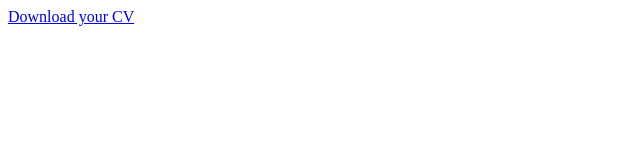
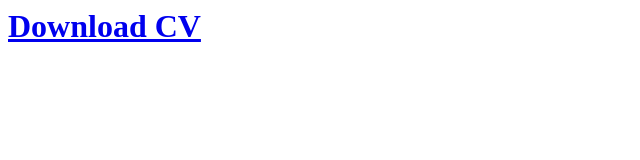
Before and after one commit to lauralwd/CV_generator, a plain HTML site: page index.html in a window 1280 px wide. Shown: the whole page, without its empty margins (0-640 px from the left). Drawn offline with Linux system fonts and the light colour scheme.

Commit message:
deploy: e7cde2472ab29b45a96fde548076b4461b359fa8

```diff
--- a/index.html
+++ b/index.html
@@ -1 +1 @@
-<html><body><a href="cv.pdf">Download your CV</a></body></html>
+<html><body><a href="cv.pdf" style="font-size:2em;font-weight:bold;">Download CV</a></body></html>
```
Also changed, not shown: 1 other file.
